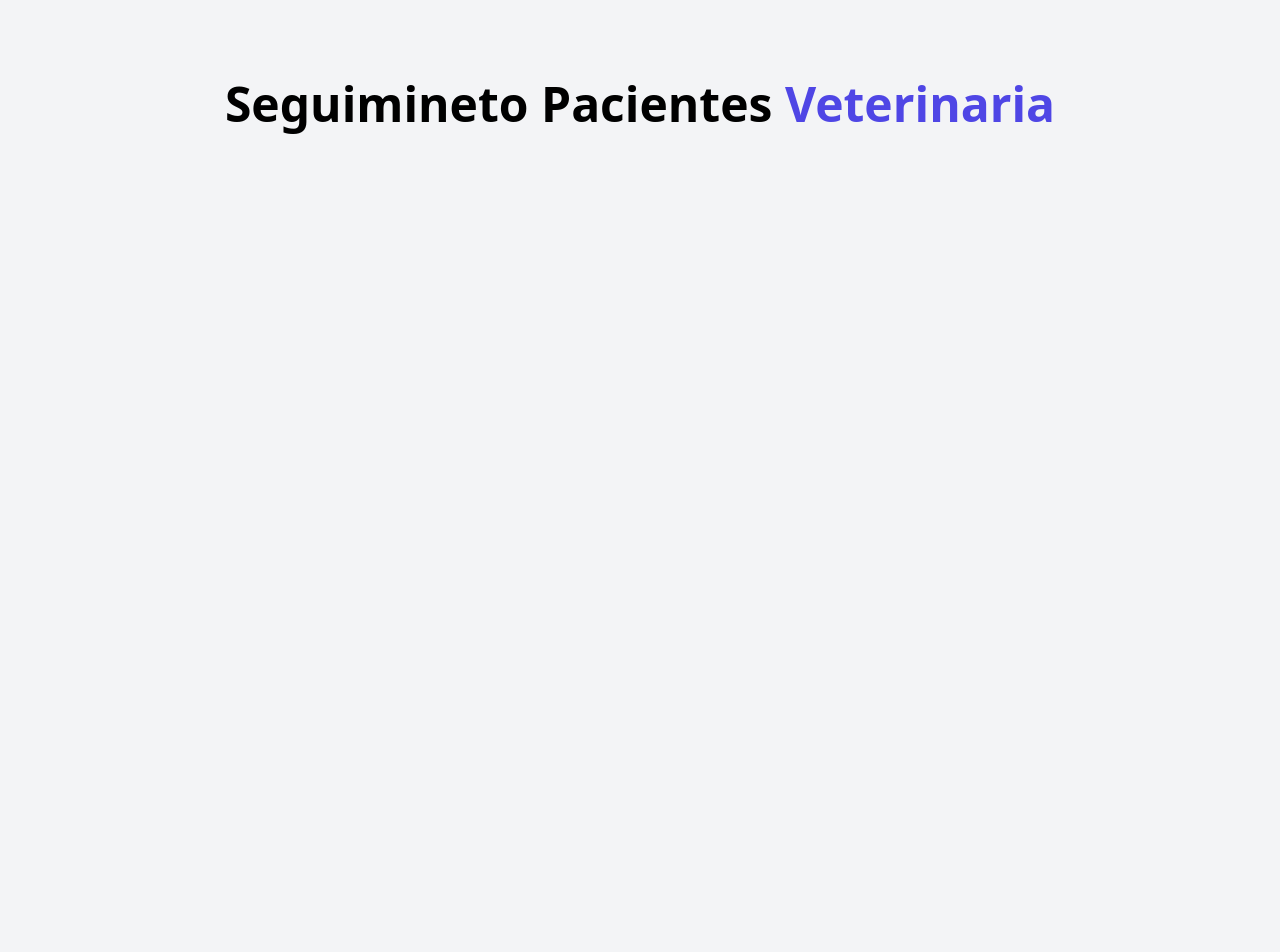
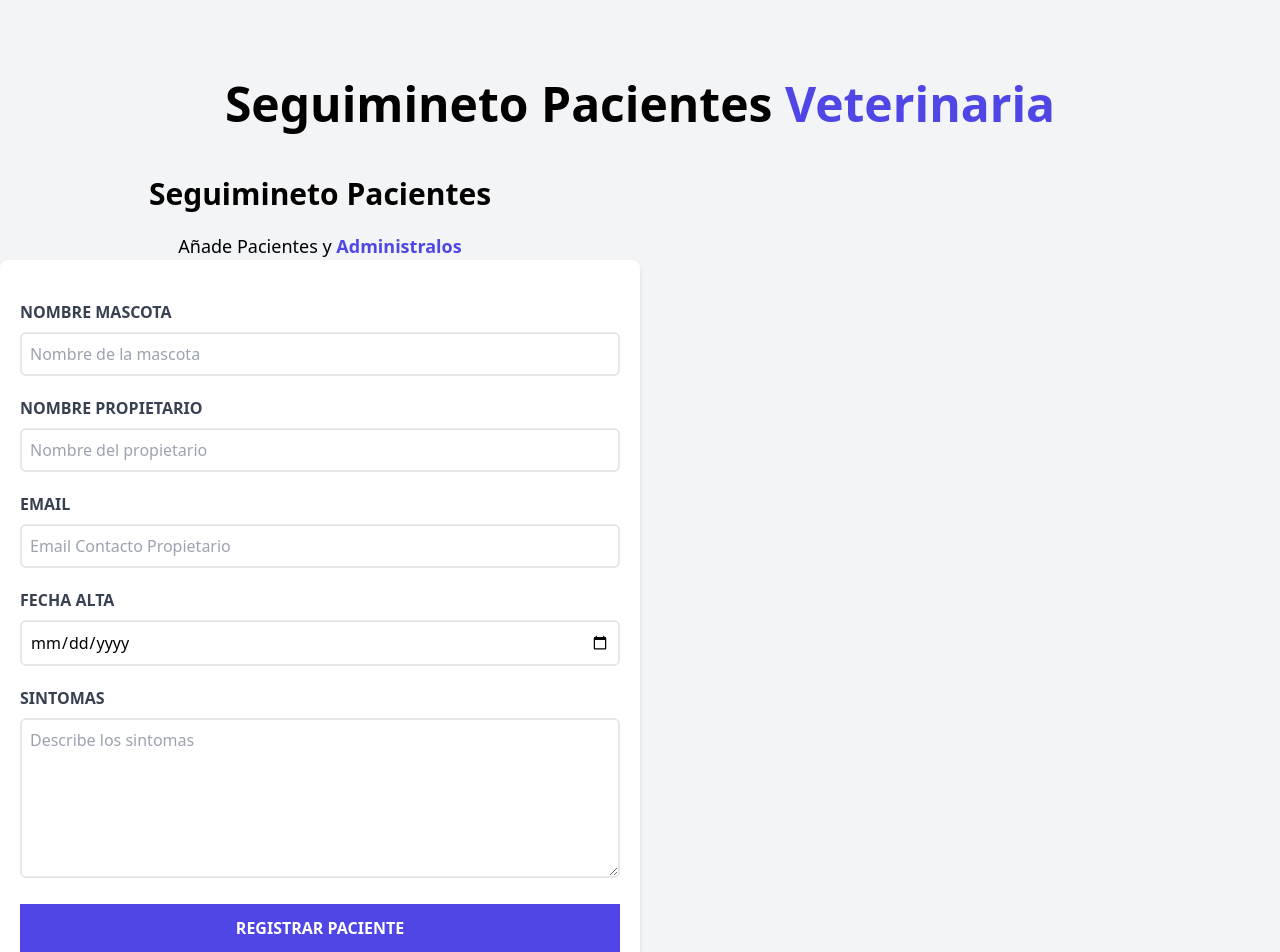
Before and after one commit to DanieleGermani/patient-admin, a Vue app: page / in a window 1280 px wide. Shown: the top 952 px of the page. Before the commit the page ends 880 px from the top, so only its background shows below. Built offline with nearby package versions, Linux system fonts and the light colour scheme.

Commit message:
feat: added form styles, working in logic

```diff
--- a/src/App.vue
+++ b/src/App.vue
@@ -1,9 +1,13 @@
 <script setup>
 import Header from "./components/Header.vue";
+import Form from "./components/Form.vue";
 </script>
 
 <template>
   <div class="container mx-auto mt-20">
     <Header />
+    <div class="mt-12 md:flex">
+      <Form />
+    </div>
   </div>
 </template>
--- /dev/null
+++ b/src/components/Form.vue
@@ -0,0 +1,72 @@
+<script setup></script>
+
+<template>
+  <div class="md:w-1/2">
+    <h2 class="font-black text-3xl text-center">Seguimineto Pacientes</h2>
+    <p class="text-lg mt-5 text-center">
+      Añade Pacientes y
+      <span class="text-indigo-600 font-bold">Administralos</span>
+    </p>
+
+    <form class="bg-white shadow-md rounded-lg py-10 px-5 mb-10" action="">
+      <div class="mb-5">
+        <label for="pet" class="block text-gray-700 uppercase font-bold">
+          Nombre Mascota
+        </label>
+        <input
+          class="border-2 w-full p-2 mt-2 placeholder-gray-400 rounded-md"
+          id="pet"
+          type="text"
+          placeholder="Nombre de la mascota"
+        />
+      </div>
+      <div class="mb-5">
+        <label for="ownwer" class="block text-gray-700 uppercase font-bold">
+          Nombre Propietario
+        </label>
+        <input
+          class="border-2 w-full p-2 mt-2 placeholder-gray-400 rounded-md"
+          id="ownwer"
+          type="text"
+          placeholder="Nombre del propietario"
+        />
+      </div>
+      <div class="mb-5">
+        <label for="email" class="block text-gray-700 uppercase font-bold">
+          Email
+        </label>
+        <input
+          class="border-2 w-full p-2 mt-2 placeholder-gray-400 rounded-md"
+          id="email"
+          type="email"
+          placeholder="Email Contacto Propietario"
+        />
+      </div>
+      <div class="mb-5">
+        <label for="entryDate" class="block text-gray-700 uppercase font-bold">
+          Fecha alta
+        </label>
+        <input
+          class="border-2 w-full p-2 mt-2 placeholder-gray-400 rounded-md"
+          id="entryDate"
+          type="date"
+        />
+      </div>
+      <div class="mb-5">
+        <label for="symptoms" class="block text-gray-700 uppercase font-bold">
+          Sintomas
+        </label>
+        <textarea
+          class="border-2 w-full p-2 mt-2 placeholder-gray-400 rounded-md h-40"
+          id="symptoms"
+          placeholder="Describe los sintomas"
+        />
+      </div>
+      <input
+        type="submit"
+        value="Registrar Paciente"
+        class="bg-indigo-600 w-full p-3 text-white uppercase font-bold hover:bg-indigo-700 cursor-pointer transition-colors"
+      />
+    </form>
+  </div>
+</template>
```
